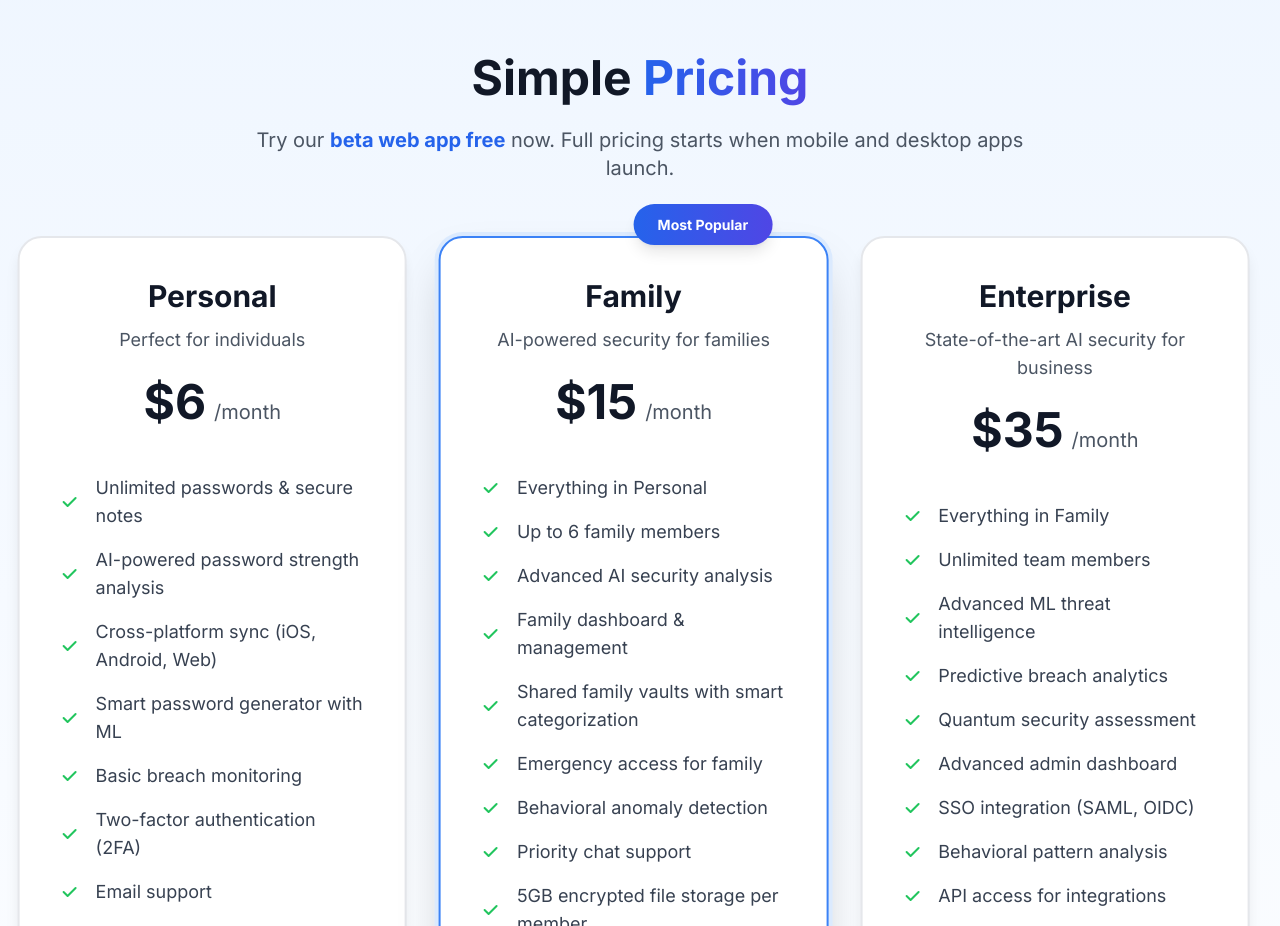
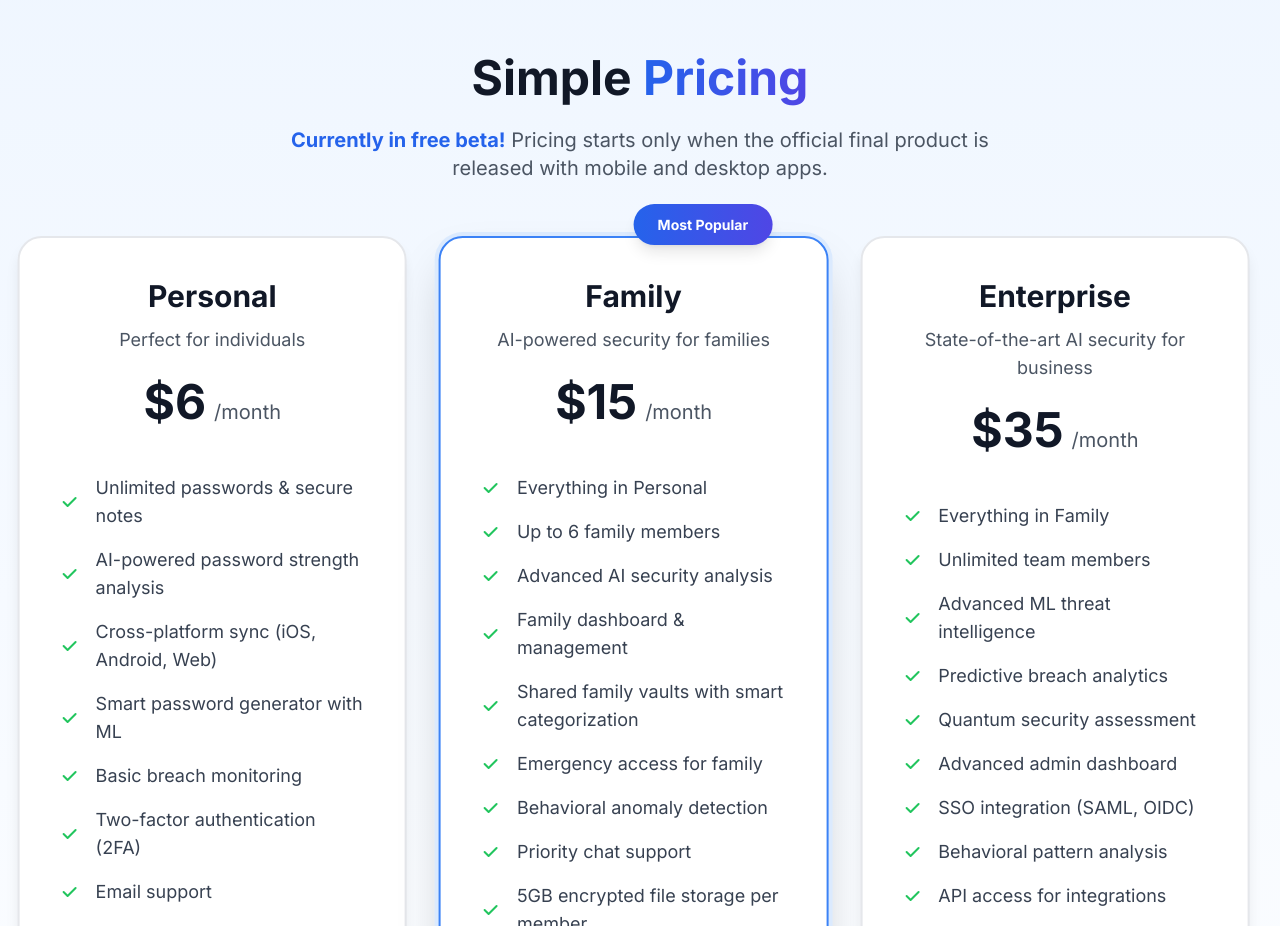
Before and after one commit to iedayan/password-manager, a React (Vite) app in the folder frontend/: page / in a window 1280 px wide. Shown: the part 2600-3526 px from the top of the page. Built offline with nearby package versions, Linux system fonts and the light colour scheme.

Commit message:
feat: update pricing description to clarify beta status
- Emphasize 'Currently in free beta!' status
- Clarify pricing starts only with official final product release
- Highlight that current web app is completely free during beta
- Better messaging for user expectations

```diff
--- a/frontend/src/pages/Pricing.jsx
+++ b/frontend/src/pages/Pricing.jsx
@@ -102,7 +102,7 @@ export default function Pricing() {
             <span className="bg-gradient-to-r from-blue-600 to-indigo-600 bg-clip-text text-transparent">Pricing</span>
           </h2>
           <p className="text-lg md:text-xl text-gray-600 max-w-3xl mx-auto">
-            Try our <strong className="text-blue-600">beta web app free</strong> now. Full pricing starts when mobile and desktop apps launch.
+            <strong className="text-blue-600">Currently in free beta!</strong> Pricing starts only when the official final product is released with mobile and desktop apps.
           </p>
         </div>
 
```
